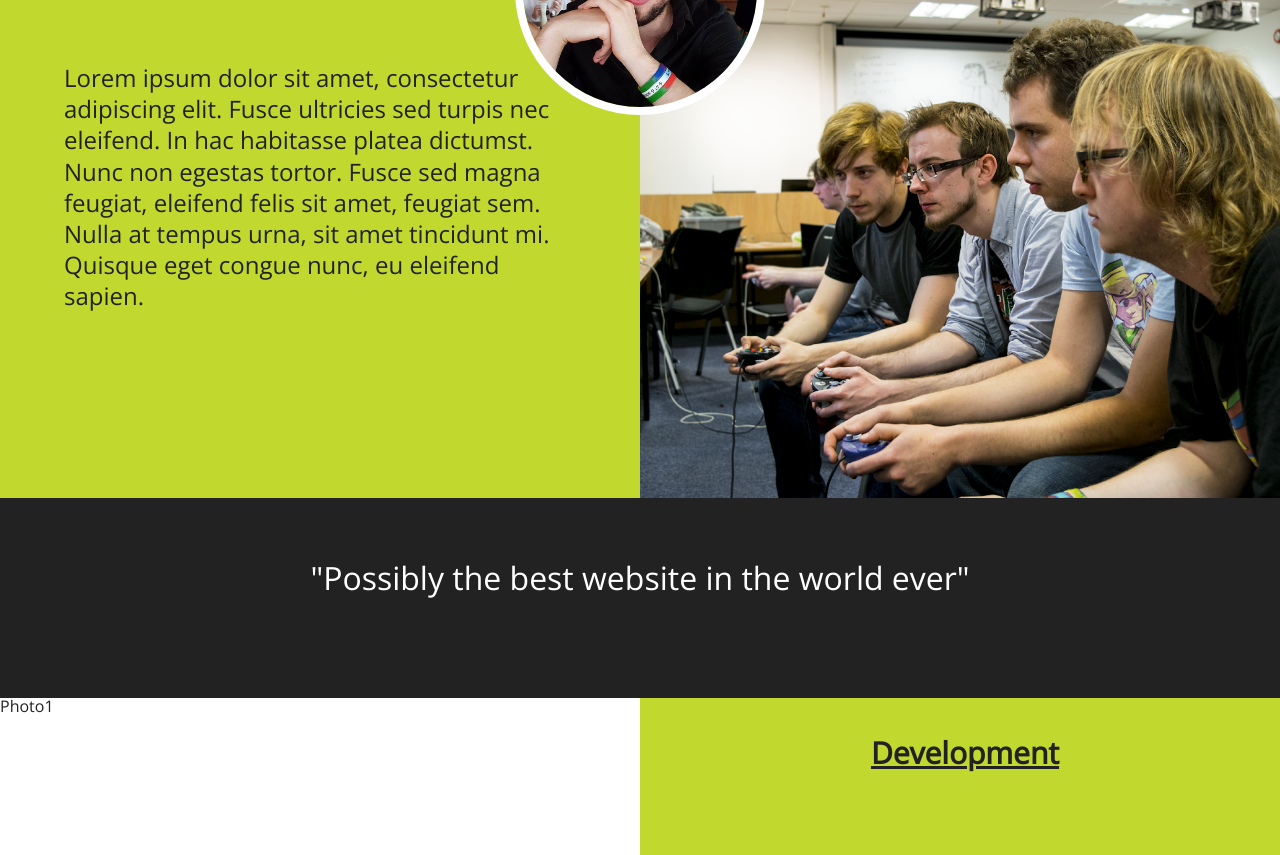
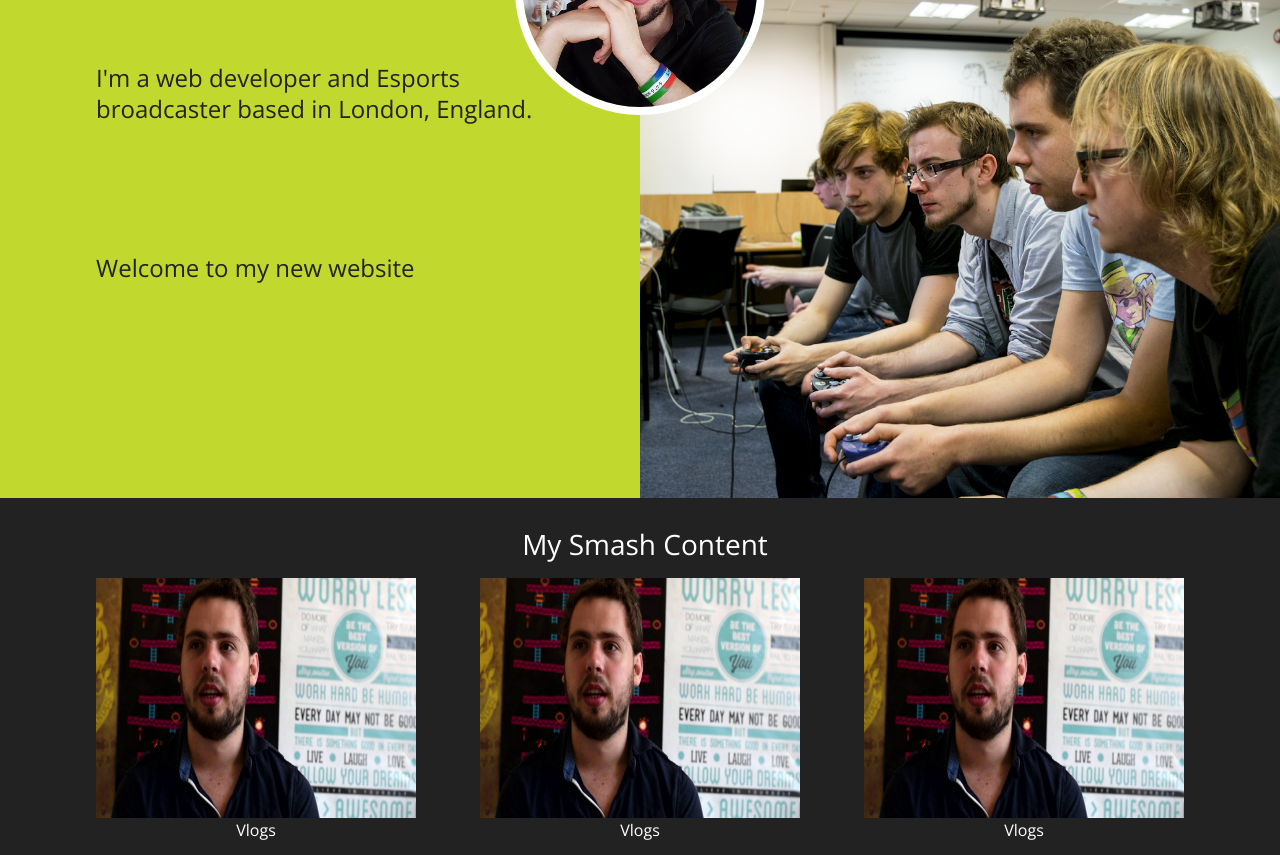
Before and after one commit to JessicaBunyan/Personal-Site, a plain HTML site: page index.html in a window 1280 px wide. Shown: the part 442-1297 px from the top of the page. Drawn offline with nearby package versions, Linux system fonts and the light colour scheme; files that its build step writes are made by us from their sources.

Commit message:
thumbnail images for smash-content

```diff
--- a/index.html
+++ b/index.html
@@ -30,14 +30,43 @@
         </header>
         <div id="content1" class="content">
             <div id="avatar-spacer"></div>
-            <p>Lorem ipsum dolor sit amet, consectetur adipiscing elit. Fusce ultricies sed turpis nec eleifend. In hac habitasse platea dictumst. Nunc non egestas tortor. Fusce sed magna feugiat, eleifend felis sit amet, feugiat sem. Nulla at tempus urna, sit amet tincidunt mi. Quisque eget congue nunc, eu eleifend sapien. </p>
+            <p class="intro">
+                I'm a web developer and Esports broadcaster based in London, England.
+            </p>
+            <p> Welcome to my new website </p>
         </div>
         <div id="photo1" class="photo">
         </div>
         <div id="filler1" class="filler">
-            <blockquote>
-                "Possibly the best website in the world ever"
-            </blockquote>
+            <h2>
+                My Smash Content
+            </h2>
+            <div class="thumbnail-band">
+                <figure class="thumbnail">
+                    <a href="https://www.youtube.com/watch?v=fzJoKUkhuRY&index=10&list=PLQ3JBK7Qwuf58GzogbRfRo5dXTNftwcRn">
+                        <img src="img/vlog.jpg">
+                    </a>
+                    <figcaption>
+                        Vlogs
+                    </figcaption>
+                </figure>
+                <figure class="thumbnail">
+                    <a href="https://www.youtube.com/watch?v=fzJoKUkhuRY&index=10&list=PLQ3JBK7Qwuf58GzogbRfRo5dXTNftwcRn">
+                        <img src="img/vlog.jpg">
+                    </a>
+                    <figcaption>
+                        Vlogs
+                    </figcaption>
+                </figure>
+                <figure class="thumbnail">
+                    <a href="https://www.youtube.com/watch?v=fzJoKUkhuRY&index=10&list=PLQ3JBK7Qwuf58GzogbRfRo5dXTNftwcRn">
+                        <img src="img/vlog.jpg">
+                    </a>
+                    <figcaption>
+                        Vlogs
+                    </figcaption>
+                </figure>
+            </div>
         </div>
         <div id="photo2" class="photo">
                 Photo1
--- a/sass/large.scss
+++ b/sass/large.scss
@@ -4,7 +4,7 @@
 
 main{
     grid-template-columns: 50% 50%;
-    grid-template-rows: 55vh 500px 200px 500px 200px 100px;
+    grid-template-rows: 55vh 500px 360px 500px 360px 100px;
     height: 1500px;
     width: 100%;
     grid-template-areas:
@@ -38,4 +38,35 @@ header{
         margin-top: 40px;
         font-size: 30px;
     }
+    p{
+        padding: 10% 15%;
+    }
 }
+
+
+.thumbnail-band{
+    width: 90%;
+    margin: 0 auto;
+    height: 240px;
+
+    .thumbnail{
+
+        a, img{
+            display: block;
+            margin: 0 auto;
+            height: 100%;
+        }
+        a{
+
+            width: 320px;
+        }
+    }
+}
+
+
+.filler{
+    h2 {
+        margin-top: 32px;
+        font-size: 28px;
+    }
+}
--- a/sass/medium.scss
+++ b/sass/medium.scss
@@ -100,3 +100,43 @@ header{
 #photo2{
     grid-area: photo2;
 }
+
+
+.thumbnail-band{
+    width: 90%;
+    margin: 0 auto;
+    height: 120px;
+    display: flex;
+
+    .thumbnail{
+
+        display: inline-block;
+        height: 100%;;
+        padding: 0px;
+        margin: 0;
+
+        a, img{
+            display: block;
+            margin: 0 auto;
+            height: 100%;
+        }
+        a{
+            width: 160px;
+        }
+        figcaption{
+            padding-top: 4px;
+            text-align: center;;
+        }
+
+        &:last-child{
+            display: block;;
+        }
+    }
+}
+
+.filler{
+    h2 {
+        margin-top: 24px;
+        font-size: 22px;
+    }
+}
--- a/sass/reset.scss
+++ b/sass/reset.scss
@@ -57,3 +57,9 @@ html{
 a{
 	text-decoration: none;
 }
+
+.clearfix::after {
+    content: "";
+    clear: both;
+    display: table;
+}
--- a/sass/small-default.scss
+++ b/sass/small-default.scss
@@ -9,6 +9,8 @@
     font-family: 'Open Sans', sans-serif;
     color: #222;
 }
+
+
 
 // avatar height
 
@@ -119,11 +121,17 @@ header{
     background-color: #222;
     color: white;
 
-    blockquote{
+    *{
+        color: white;
+    }
+
+    h2{
+        margin-top: 16px;
+        font-size: 20px;
         text-align: center;
-        font-size: 32px;
-        margin: 5% 5%;
+        // text-decoration: underline;
     }
+
 }
 
 #content1{
@@ -154,6 +162,42 @@ footer{
     grid-area: footer;
 }
 
+.thumbnail-band{
+    width: 90%;
+    margin: 0 auto;
+    height: 102px;
+    display: flex;
+
+    .thumbnail{
+
+        display: inline-block;
+        height: 100%;;
+        padding: 0px;
+        margin: 0;
+        width: 100%;
+
+        a, img{
+            display: block;
+            margin: 0 auto;
+            height: 100%;
+        }
+        img{
+            width: 100%;
+        }
+        a{
+            width: 136px;
+        }
+        figcaption{
+            padding-top: 4px;
+            text-align: center;;
+        }
+
+        &:last-child{
+            display: none;
+        }
+    }
+}
+
 
 
 .photo{
```
Also changed, not shown: img/vlog.jpg (added).
